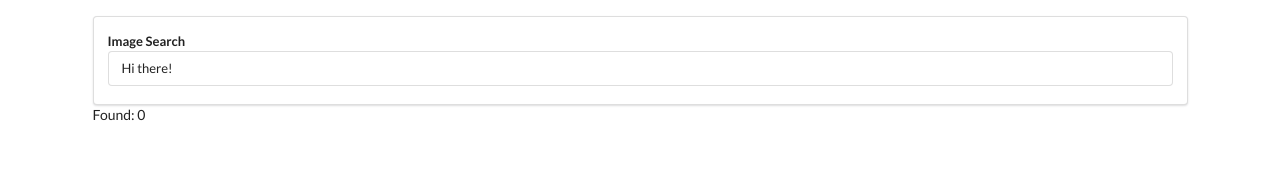
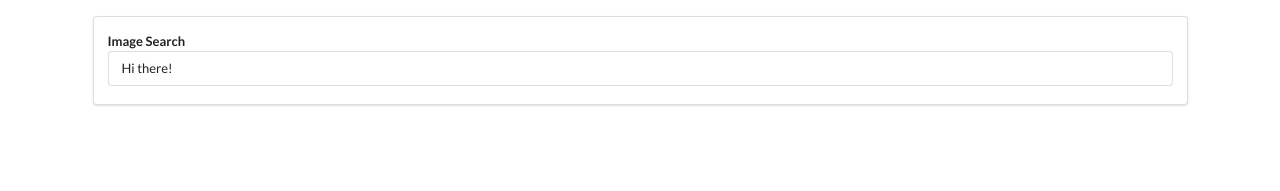
Before and after one commit to runyasak/modern-react-with-redux, a React (Create React App) app: page / in a window 1280 px wide. Shown: the top 191 px of the page. Built offline with nearby package versions, Linux system fonts and the light colour scheme.

Commit message:
Add ImageList component

```diff
--- a/src/components/App.jsx
+++ b/src/components/App.jsx
@@ -1,6 +1,7 @@
 import React from 'react';
+import { searchImages } from '../providers/unsplash';
+import ImageList from './ImageList';
 import SearchBar from './SearchBar';
-import { searchImages } from '../providers/unsplash';
 
 class App extends React.Component {
   constructor(props) {
@@ -21,7 +22,7 @@ class App extends React.Component {
     return (
       <div className="ui container" style={{ padding: '16px' }}>
         <SearchBar onSubmit={this.onSearchSubmit} />
-        Found: {this.state.images.length}
+        <ImageList images={this.state.images} />
       </div>
     );
   }
--- /dev/null
+++ b/src/components/ImageList.jsx
@@ -0,0 +1,7 @@
+import React from 'react';
+
+const ImageList = ({ images }) => images.map(({ description, id, urls: { regular } }) => (
+  <img key={id} src={regular} alt={description} width="100%" />
+));
+
+export default ImageList;
```
